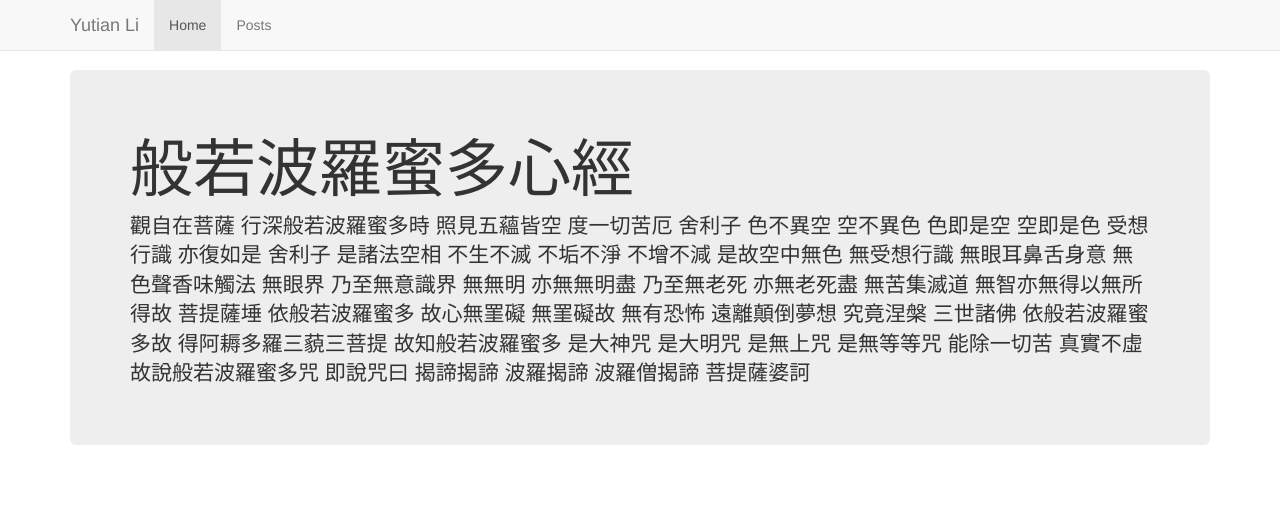
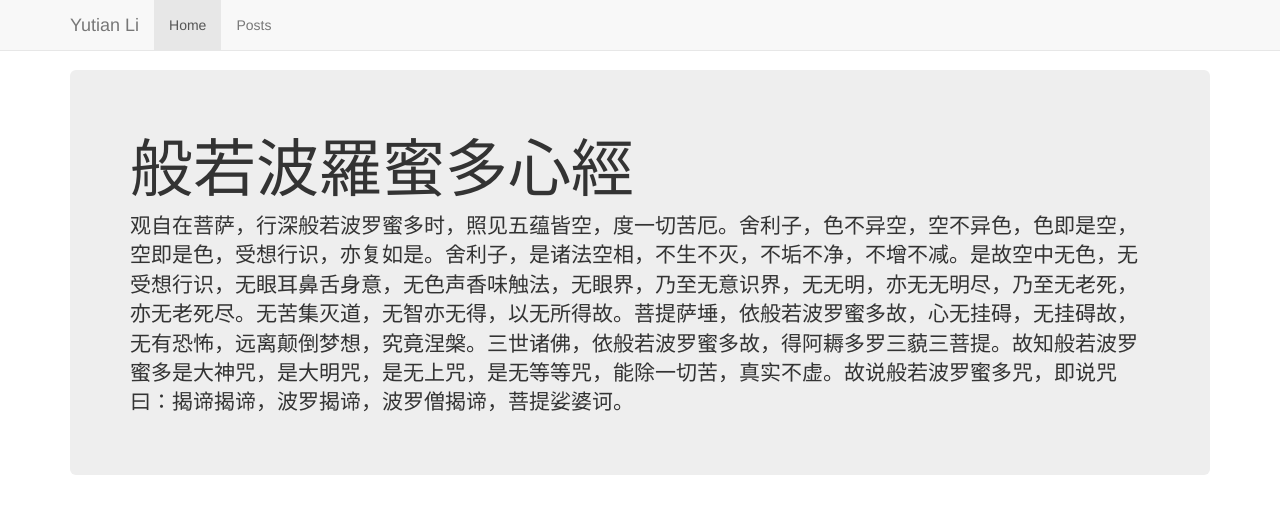
Before and after one commit to hotpxl/hotpxl.github.io, a Jekyll site: the page built from index.html, in a window 1280 px wide and 900 px high. Shown: the top 514 px of the window. Built offline with Jekyll 4.4.1, drawn with Linux system fonts in a browser that asks for light colours; Markdown is read by kramdown in place of the engine named in the settings.

Commit message:
Change version

```diff
--- a/index.html
+++ b/index.html
@@ -5,5 +5,6 @@ location: home
 ---
 <div class="jumbotron">
   <h1>般若波羅蜜多心經</h1>
-  <p>觀自在菩薩 行深般若波羅蜜多時 照見五蘊皆空 度一切苦厄 舍利子 色不異空 空不異色 色即是空 空即是色 受想行識 亦復如是 舍利子 是諸法空相 不生不滅 不垢不淨 不增不減 是故空中無色 無受想行識 無眼耳鼻舌身意 無色聲香味觸法 無眼界 乃至無意識界 無無明 亦無無明盡 乃至無老死 亦無老死盡 無苦集滅道 無智亦無得以無所得故 菩提薩埵 依般若波羅蜜多 故心無罣礙 無罣礙故 無有恐怖 遠離顛倒夢想 究竟涅槃 三世諸佛 依般若波羅蜜多故 得阿耨多羅三藐三菩提 故知般若波羅蜜多 是大神咒 是大明咒 是無上咒 是無等等咒 能除一切苦 真實不虛 故說般若波羅蜜多咒 即說咒曰 揭諦揭諦 波羅揭諦 波羅僧揭諦 菩提薩婆訶</p>
+  <p>观自在菩萨，行深般若波罗蜜多时，照见五蕴皆空，度一切苦厄。舍利子，色不异空，空不异色，色即是空，空即是色，受想行识，亦复如是。舍利子，是诸法空相，不生不灭，不垢不净，不增不减。是故空中无色，无受想行识，无眼耳鼻舌身意，无色声香味触法，无眼界，乃至无意识界，无无明，亦无无明尽，乃至无老死，亦无老死尽。无苦集灭道，无智亦无得，以无所得故。菩提萨埵，依般若波罗蜜多故，心无挂碍，无挂碍故，无有恐怖，远离颠倒梦想，究竟涅槃。三世诸佛，依般若波罗蜜多故，得阿耨多罗三藐三菩提。故知般若波罗蜜多是大神咒，是大明咒，是无上咒，是无等等咒，能除一切苦，真实不虚。故说般若波罗蜜多咒，即说咒曰：揭谛揭谛，波罗揭谛，波罗僧揭谛，菩提娑婆诃。
+  </p>
 </div>
```
